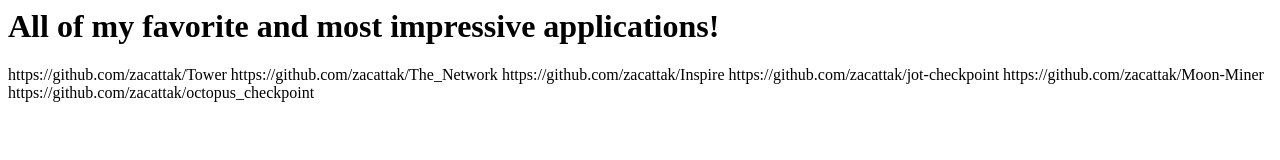
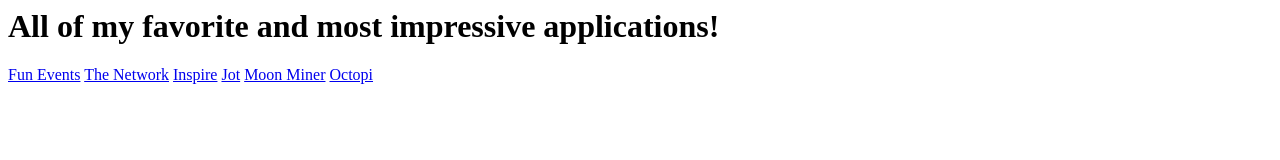
Before and after one commit to zacattak/zacstephenson.github.io, a plain HTML site: page index.html in a window 1280 px wide. Drawn offline with Linux system fonts and the light colour scheme.

Commit message:
Update index.html

```diff
--- a/index.html
+++ b/index.html
@@ -1,13 +1,13 @@
 <h1>All of my favorite and most impressive applications!</h1>
 
-<a>https://github.com/zacattak/Tower</a>
+<a href="https://github.com/zacattak/Tower">Fun Events</a>
 
-<a>https://github.com/zacattak/The_Network</a>
+<a href="https://github.com/zacattak/The_Network">The Network</a>
 
-<a>https://github.com/zacattak/Inspire</a>
+<a href="https://github.com/zacattak/Inspire">Inspire</a>
 
-<a>https://github.com/zacattak/jot-checkpoint</a>
+<a href="https://github.com/zacattak/jot-checkpoint">Jot</a>
 
-<a>https://github.com/zacattak/Moon-Miner</a>
+<a href="https://github.com/zacattak/Moon-Miner">Moon Miner</a>
 
-<a>https://github.com/zacattak/octopus_checkpoint</a>
+<a href="https://github.com/zacattak/octopus_checkpoint">Octopi</a>
```
